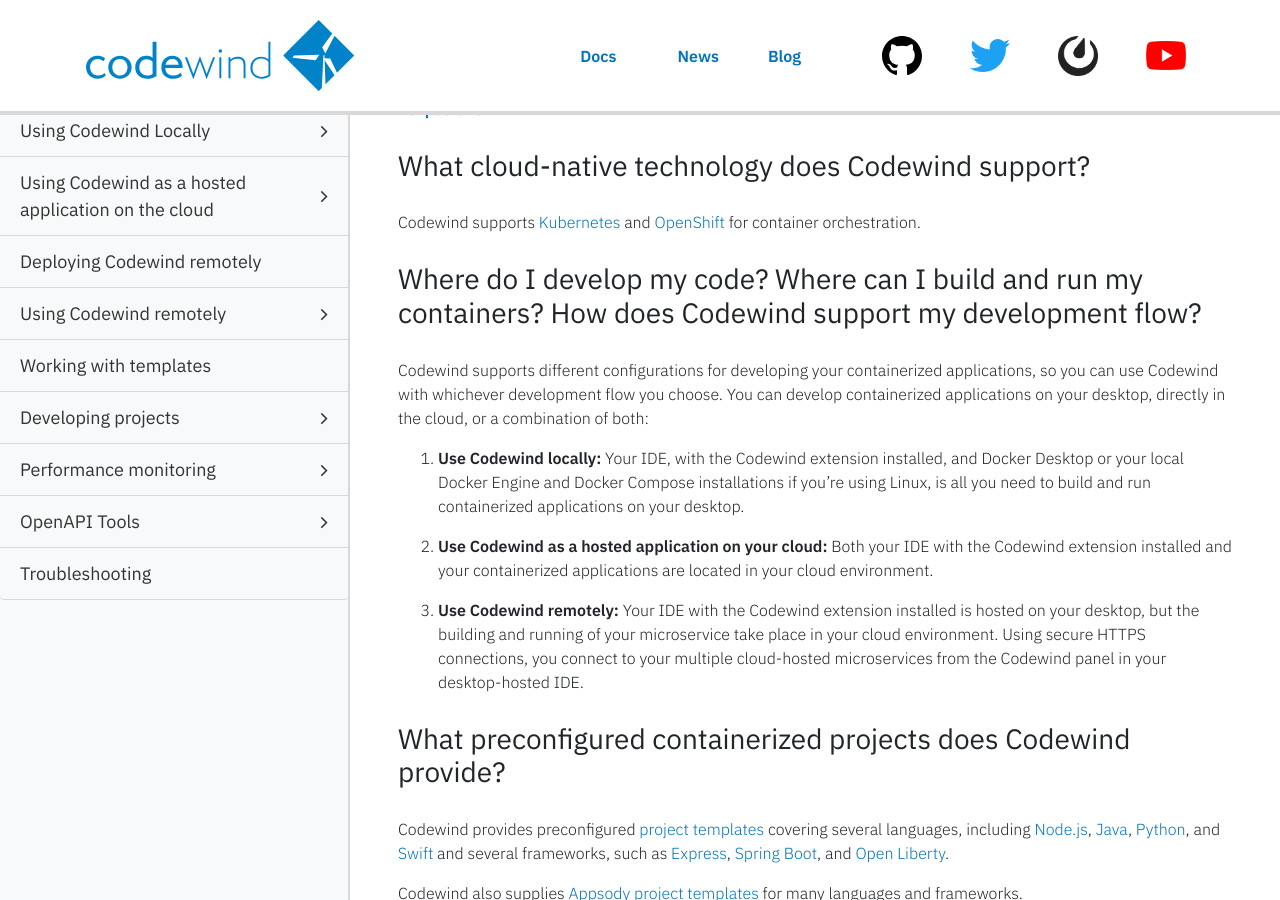
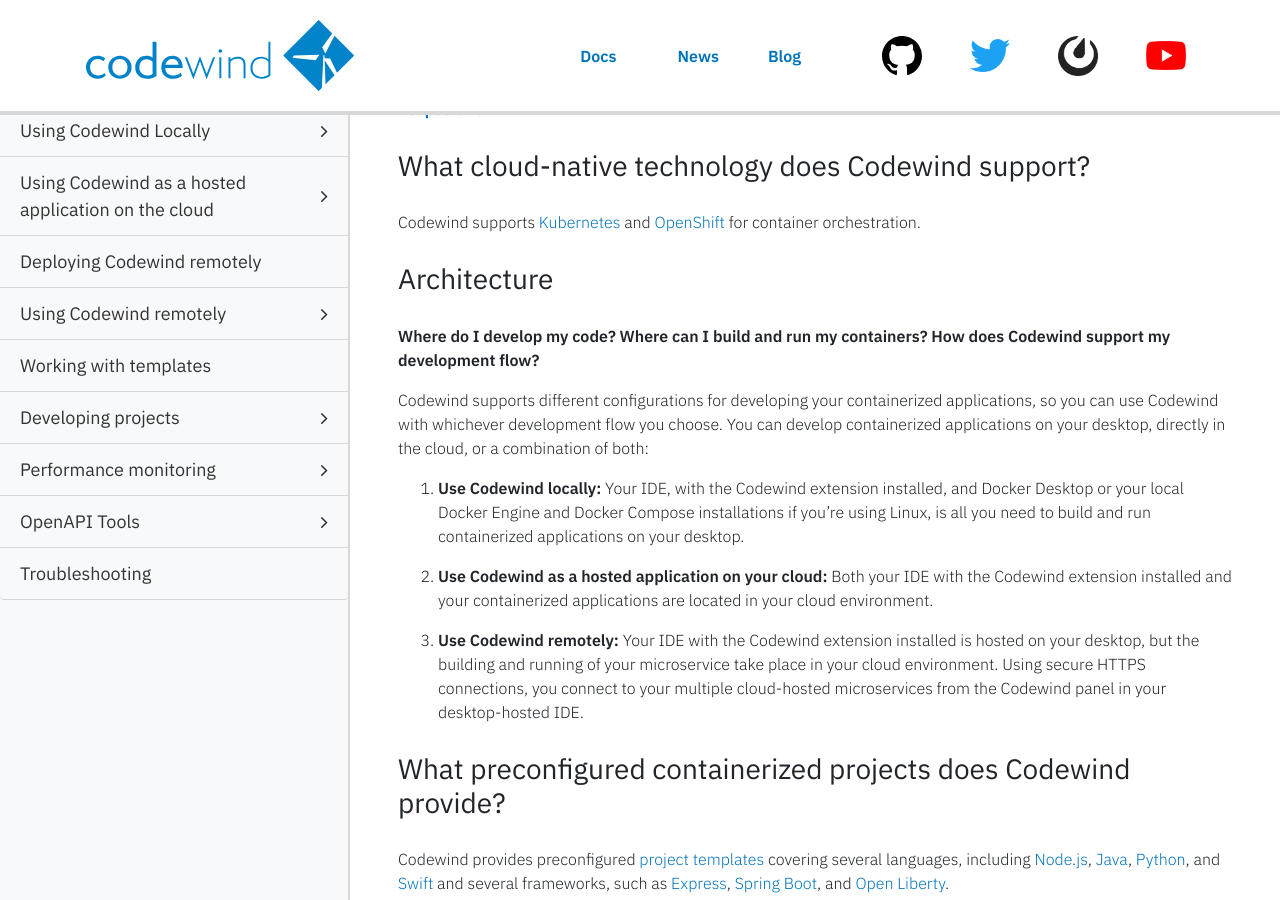
Before and after one commit to eclipse-archived/codewind-docs, a Jekyll site: the page built from docs/_documentations/overview.md, in a window 1280 px wide and 900 px high, scrolled down 1828 px. Built offline with Jekyll 4.4.1, drawn with Linux system fonts in a browser that asks for light colours; nearby versions of some CDN libraries; comment, search, counter and statistics services are not loaded.

```diff
--- a/docs/_documentations/overview.md
+++ b/docs/_documentations/overview.md
@@ -54,7 +54,9 @@ Codewind is available as a desktop IDE extension for [**VS Code**](https://marke
 ### What cloud-native technology does Codewind support?
 Codewind supports [Kubernetes](https://kubernetes.io/) and [OpenShift](https://www.openshift.com/) for container orchestration.
 
-### Where do I develop my code? Where can I build and run my containers? How does Codewind support my development flow?
+### Architecture
+**Where do I develop my code? Where can I build and run my containers? How does Codewind support my development flow?**
+
 Codewind supports different configurations for developing your containerized applications, so you can use Codewind with whichever development flow you choose. You can develop containerized applications on your desktop, directly in the cloud, or a combination of both:
 
 1. **Use Codewind locally:** Your IDE, with the Codewind extension installed, and Docker Desktop or your local Docker Engine and Docker Compose installations if you're using Linux, is all you need to build and run containerized applications on your desktop.
```
